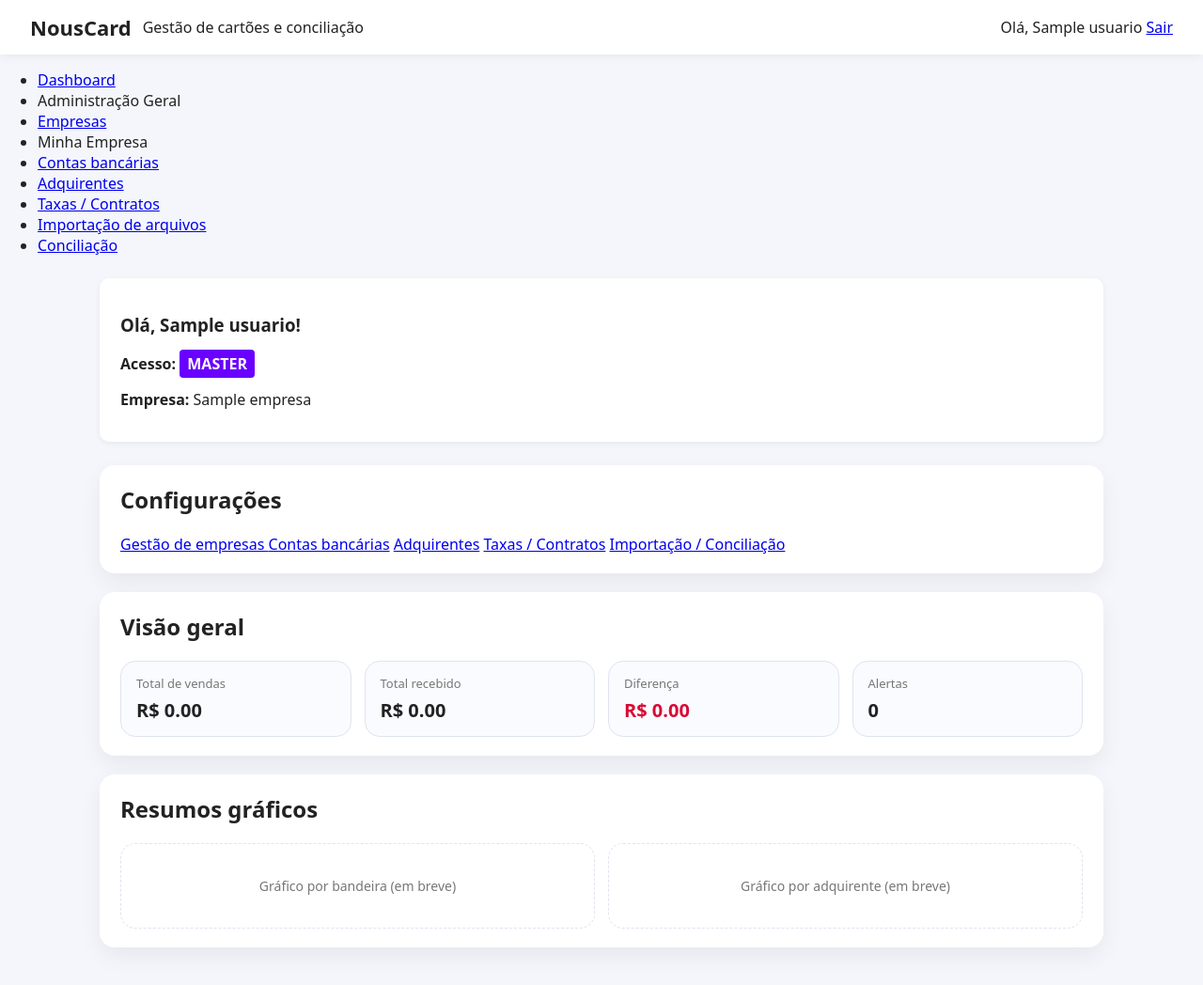
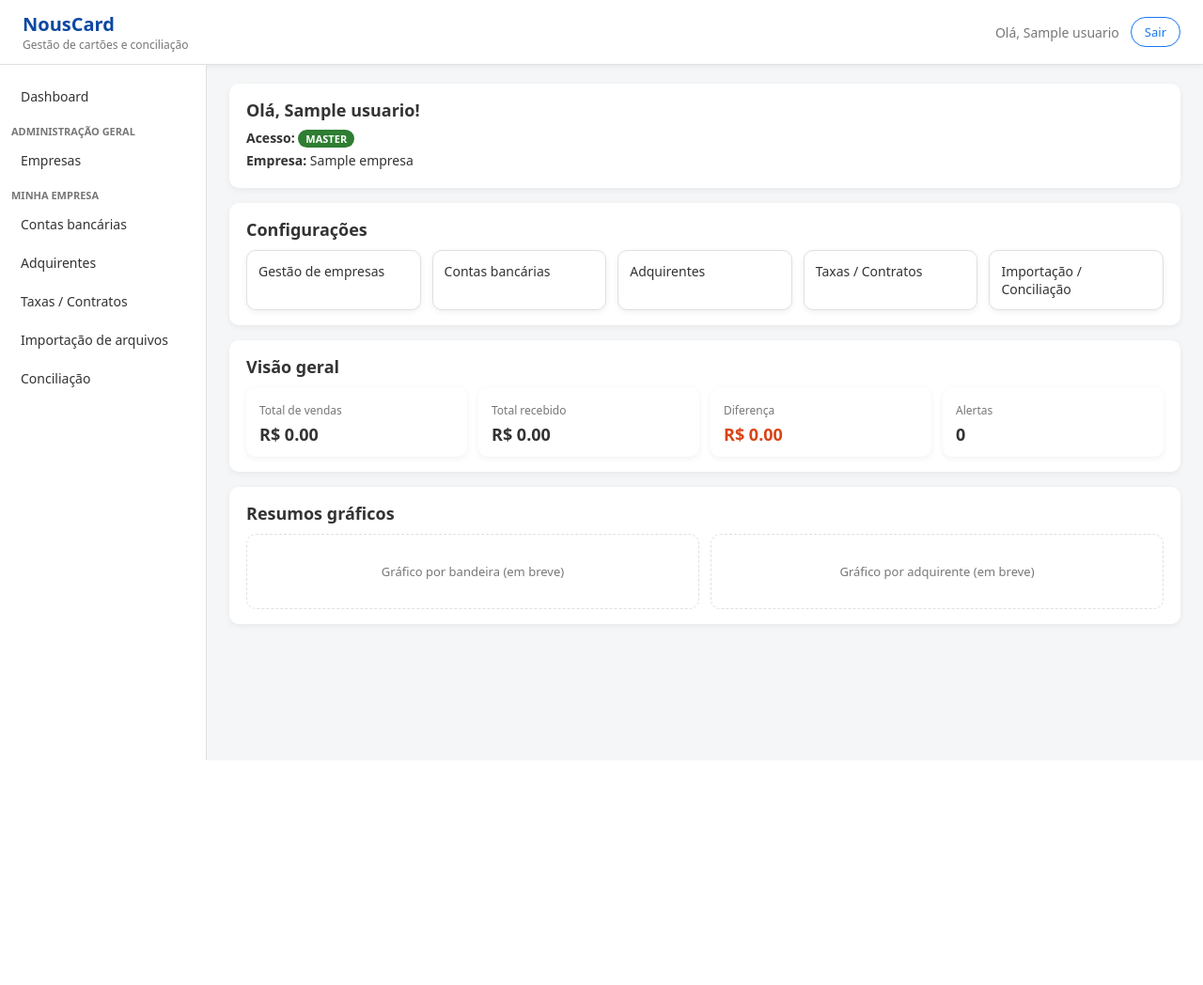
Before and after one commit to WilsonNous/NousCard, a Flask app: page / in a window 1280 px wide. Shown: the whole page at 94% size. After the commit the page ends 809 px from the top, so only its background shows below. Run offline with Flask 3, Linux system fonts and the light colour scheme; the visitor is signed in with stand-in values (Sample User, id 1); tables that the repository leaves empty hold one stand-in row (values such as "Sample post").

Commit message:
Update style.css

```diff
--- a/static/css/style.css
+++ b/static/css/style.css
@@ -1,253 +1,315 @@
+/* static/css/style.css */
+
+/* =========================================================
+   VARIÁVEIS DE TEMA - AZUL NOUS (estilo Facebook)
+   ========================================================= */
 :root {
-  --nc-bg: #f4f6fb;
-  --nc-bg-card: #ffffff;
-  --nc-primary: #ff6d00;
-  --nc-primary-soft: #ffe0cc;
-  --nc-text: #222;
-  --nc-muted: #777;
-  --nc-border: #e0e4f0;
-  --nc-radius: 16px;
-  --nc-shadow: 0 10px 25px rgba(0,0,0,0.06);
-  --nc-font: system-ui, -apple-system, BlinkMacSystemFont, "Inter", "Roboto", sans-serif;
+    --nc-primary: #1877F2;
+    --nc-primary-dark: #0D47A1;
+    --nc-bg: #F5F6F7;
+    --nc-bg-alt: #FFFFFF;
+    --nc-border: #E0E0E0;
+    --nc-text: #333333;
+    --nc-text-muted: #777777;
+
+    --nc-radius: 10px;
+    --nc-shadow: 0 2px 6px rgba(0, 0, 0, 0.06);
 }
 
+/* =========================================================
+   RESET BÁSICO
+   ========================================================= */
 * {
     box-sizing: border-box;
+    margin: 0;
+    padding: 0;
 }
 
-body {
-  margin: 0;
-  font-family: var(--nc-font);
+body.nc-body {
+    font-family: system-ui, -apple-system, BlinkMacSystemFont, "Segoe UI", sans-serif;
     background: var(--nc-bg);
     color: var(--nc-text);
 }
 
-/* Header */
+/* =========================================================
+   HEADER
+   ========================================================= */
 .nc-header {
+    background: var(--nc-bg-alt);
+    border-bottom: 1px solid var(--nc-border);
+    box-shadow: var(--nc-shadow);
+    padding: 12px 24px;
     display: flex;
+    align-items: center;
     justify-content: space-between;
-  align-items: center;
-  padding: 14px 32px;
-  background: #ffffff;
-  box-shadow: 0 2px 10px rgba(0,0,0,0.06);
-  position: sticky;
-  top: 0;
-  z-index: 10;
 }
 
 .nc-header-left {
+    display: flex;
+    flex-direction: column;
+}
+
+.nc-logo {
+    font-size: 20px;
+    font-weight: 700;
+    color: var(--nc-primary-dark);
+}
+
+.nc-header-sub {
+    font-size: 12px;
+    color: var(--nc-text-muted);
+}
+
+.nc-header-right {
     display: flex;
     align-items: center;
     gap: 12px;
 }
 
-.nc-logo {
-  font-size: 32px;
+.nc-user-label {
+    font-size: 14px;
+    color: var(--nc-text-muted);
 }
 
-.nc-header h1 {
-  margin: 0;
-  font-size: 22px;
+/* =========================================================
+   LAYOUT PRINCIPAL
+   ========================================================= */
+.nc-layout {
+    display: grid;
+    grid-template-columns: 220px 1fr;
+    gap: 0;
+    min-height: calc(100vh - 60px);
 }
 
-.nc-header small {
-  color: var(--nc-muted);
+/* =========================================================
+   SIDEBAR
+   ========================================================= */
+.nc-sidebar {
+    background: #FFFFFF;
+    border-right: 1px solid var(--nc-border);
+    padding: 16px 12px;
 }
 
-.nc-nav a {
-  margin-left: 18px;
-  text-decoration: none;
-  color: var(--nc-muted);
-  font-weight: 500;
+.nc-sidebar nav ul {
+    list-style: none;
 }
 
-.nc-nav a:hover {
-  color: var(--nc-primary);
+.nc-sidebar nav ul li {
+    margin-bottom: 6px;
 }
 
-/* Main */
-.nc-main {
-  max-width: 1100px;
-  margin: 24px auto 40px;
-  padding: 0 16px;
+.nc-sidebar nav ul li a {
+    display: block;
+    padding: 8px 10px;
+    font-size: 14px;
+    border-radius: 6px;
+    text-decoration: none;
+    color: var(--nc-text);
 }
 
-/* Section */
+.nc-sidebar nav ul li a:hover {
+    background: rgba(24, 119, 242, 0.08);
+    color: var(--nc-primary-dark);
+}
+
+.nc-sidebar-section-title {
+    font-size: 11px;
+    text-transform: uppercase;
+    font-weight: 600;
+    color: var(--nc-text-muted);
+    margin-top: 12px;
+    margin-bottom: 4px;
+}
+
+/* =========================================================
+   MAIN CONTENT
+   ========================================================= */
+.nc-main {
+    padding: 20px 24px;
+}
+
+/* =========================================================
+   BOTÕES
+   ========================================================= */
+.nc-btn {
+    display: inline-flex;
+    align-items: center;
+    justify-content: center;
+    padding: 6px 14px;
+    border-radius: 999px;
+    font-size: 13px;
+    border: none;
+    cursor: pointer;
+    text-decoration: none;
+}
+
+.nc-btn-outline {
+    border: 1px solid var(--nc-primary);
+    color: var(--nc-primary);
+    background: #FFFFFF;
+}
+
+.nc-btn-outline:hover {
+    background: var(--nc-primary);
+    color: #FFFFFF;
+}
+
+/* =========================================================
+   SEÇÕES & CARDS
+   ========================================================= */
 .nc-section {
-  background: var(--nc-bg-card);
+    background: var(--nc-bg-alt);
     border-radius: var(--nc-radius);
-  padding: 20px 22px;
     box-shadow: var(--nc-shadow);
-  margin-bottom: 20px;
+    padding: 16px 18px;
+    margin-bottom: 16px;
 }
 
 .nc-section h2 {
-  margin-top: 0;
+    font-size: 18px;
+    margin-bottom: 10px;
 }
 
-/* KPI cards */
+/* Card de info do usuário */
+.user-info-card h3 {
+    font-size: 18px;
+    margin-bottom: 8px;
+}
+
+.user-info-card p {
+    font-size: 14px;
+    margin-bottom: 4px;
+}
+
+/* Tags de nível de acesso */
+.tag-master,
+.tag-admin,
+.tag-user {
+    display: inline-block;
+    padding: 2px 8px;
+    border-radius: 999px;
+    font-size: 11px;
+    font-weight: 600;
+}
+
+.tag-master {
+    background: #2E7D32;
+    color: #FFFFFF;
+}
+
+.tag-admin {
+    background: #1565C0;
+    color: #FFFFFF;
+}
+
+.tag-user {
+    background: #9E9E9E;
+    color: #FFFFFF;
+}
+
+/* =========================================================
+   GRID DE CONFIGURAÇÕES
+   ========================================================= */
+.nc-config-grid {
+    display: grid;
+    grid-template-columns: repeat(auto-fit, minmax(180px, 1fr));
+    gap: 12px;
+}
+
+.nc-config-card {
+    display: block;
+    padding: 12px;
+    background: #FFFFFF;
+    border-radius: var(--nc-radius);
+    border: 1px solid var(--nc-border);
+    font-size: 14px;
+    text-decoration: none;
+    color: var(--nc-text);
+    box-shadow: var(--nc-shadow);
+}
+
+.nc-config-card:hover {
+    border-color: var(--nc-primary);
+    box-shadow: 0 4px 12px rgba(24, 119, 242, 0.16);
+}
+
+/* =========================================================
+   KPIs
+   ========================================================= */
 .nc-kpi-grid {
     display: grid;
     grid-template-columns: repeat(auto-fit, minmax(180px, 1fr));
-  gap: 14px;
-  margin-top: 16px;
+    gap: 12px;
 }
 
 .nc-kpi-card {
-  background: #fafbff;
+    background: #FFFFFF;
     border-radius: var(--nc-radius);
-  padding: 14px 16px;
-  border: 1px solid var(--nc-border);
+    box-shadow: var(--nc-shadow);
+    padding: 12px 14px;
 }
 
 .nc-kpi-label {
-  display: block;
-  font-size: 13px;
-  color: var(--nc-muted);
+    font-size: 12px;
+    color: var(--nc-text-muted);
 }
 
 .nc-kpi-value {
+    font-size: 18px;
+    font-weight: 600;
     display: block;
-  margin-top: 6px;
-  font-size: 20px;
-  font-weight: 600;
+    margin-top: 4px;
 }
 
 .nc-kpi-value.highlight {
-  color: #d80b36;
+    color: #D84315;
 }
 
-/* Charts */
+/* =========================================================
+   PLACEHOLDERS GRÁFICOS
+   ========================================================= */
 .nc-chart-grid {
     display: grid;
-  grid-template-columns: repeat(auto-fit, minmax(220px, 1fr));
-  gap: 14px;
-  margin-top: 12px;
+    grid-template-columns: repeat(auto-fit, minmax(260px, 1fr));
+    gap: 12px;
 }
 
 .nc-chart-placeholder {
     border-radius: var(--nc-radius);
     border: 1px dashed var(--nc-border);
-  padding: 35px 16px;
+    padding: 30px;
+    font-size: 13px;
     text-align: center;
-  color: var(--nc-muted);
+    color: var(--nc-text-muted);
+}
+
+/* =========================================================
+   FORMULÁRIOS BÁSICOS (úteis para empresas depois)
+   ========================================================= */
+form.nc-form {
+    display: grid;
+    gap: 10px;
+}
+
+.nc-form label {
+    font-size: 13px;
+    font-weight: 600;
+    margin-bottom: 2px;
+}
+
+.nc-form input[type="text"],
+.nc-form input[type="email"],
+.nc-form input[type="password"],
+.nc-form input[type="number"] {
+    width: 100%;
+    padding: 8px 10px;
+    border-radius: 6px;
+    border: 1px solid var(--nc-border);
     font-size: 14px;
 }
 
-/* Upload */
-.nc-upload-form {
-  margin-top: 16px;
+.nc-form-actions {
+    margin-top: 8px;
+    display: flex;
+    gap: 8px;
 }
-
-.nc-dropzone {
-  border: 2px dashed var(--nc-border);
-  border-radius: var(--nc-radius);
-  padding: 28px;
-  text-align: center;
-  color: var(--nc-muted);
-  cursor: pointer;
-  margin-bottom: 12px;
-  background: #fdfdff;
-}
-
-.nc-dropzone:hover {
-  border-color: var(--nc-primary);
-}
-
-.nc-btn-primary {
-  background: var(--nc-primary);
-  color: #fff;
-  border: none;
-  border-radius: 999px;
-  padding: 10px 22px;
-  font-weight: 600;
-  cursor: pointer;
-  box-shadow: 0 8px 18px rgba(255, 109, 0, 0.35);
-}
-
-.nc-btn-primary:hover {
-  filter: brightness(1.03);
-}
-
-.nc-upload-result, .nc-conc-resumo {
-  margin-top: 16px;
-  font-size: 14px;
-}
-
-/* Footer */
-.nc-footer {
-  text-align: center;
-  color: var(--nc-muted);
-  font-size: 12px;
-  padding: 16px 0 30px;
-}
-
-/* Login */
-.nc-login-body {
-  background: #f5f5f8;
-  display: flex;
-  justify-content: center;
-  align-items: center;
-  height: 100vh;
-}
-
-.nc-login-box {
-  background: #fff;
-  padding: 28px;
-  width: 360px;
-  border-radius: var(--nc-radius);
-  box-shadow: var(--nc-shadow);
-}
-
-.nc-login-box h2 {
-  margin-top: 0;
-  text-align: center;
-}
-
-.nc-login-box input {
-  width: 100%;
-  padding: 10px;
-  margin: 8px 0;
-  border-radius: 8px;
-  border: 1px solid var(--nc-border);
-}
-
-.nc-error {
-  padding: 8px;
-  background: #ffb3b3;
-  border-radius: 8px;
-  margin-bottom: 10px;
-  color: #a00000;
-}
-
-.user-info-card {
-    background: #fff;
-    padding: 18px 22px;
-    border-radius: 10px;
-    margin-bottom: 25px;
-    box-shadow: 0 2px 6px rgba(0,0,0,.06);
-}
-
-.tag-master {
-    background: #6a00ff;
-    padding: 4px 8px;
-    border-radius: 4px;
-    color: white;
-    font-weight: bold;
-}
-
-.tag-admin {
-    background: #ff8c00;
-    padding: 4px 8px;
-    border-radius: 4px;
-    color: white;
-    font-weight: bold;
-}
-
-.tag-user {
-    background: #3498db;
-    padding: 4px 8px;
-    border-radius: 4px;
-    color: white;
-    font-weight: bold;
-}
```
Lines whose indentation alone changed are shown as unchanged.
